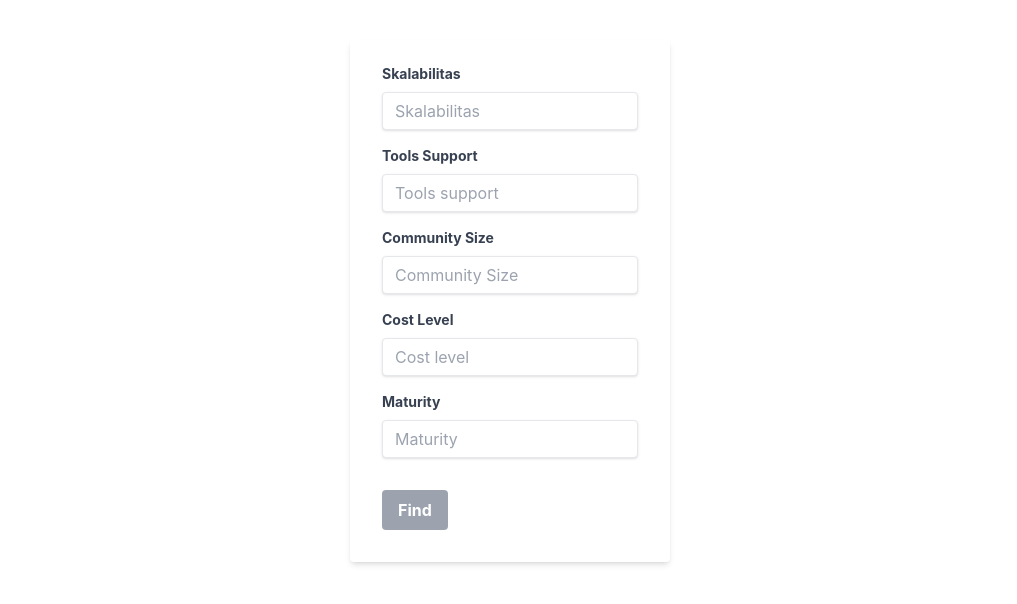
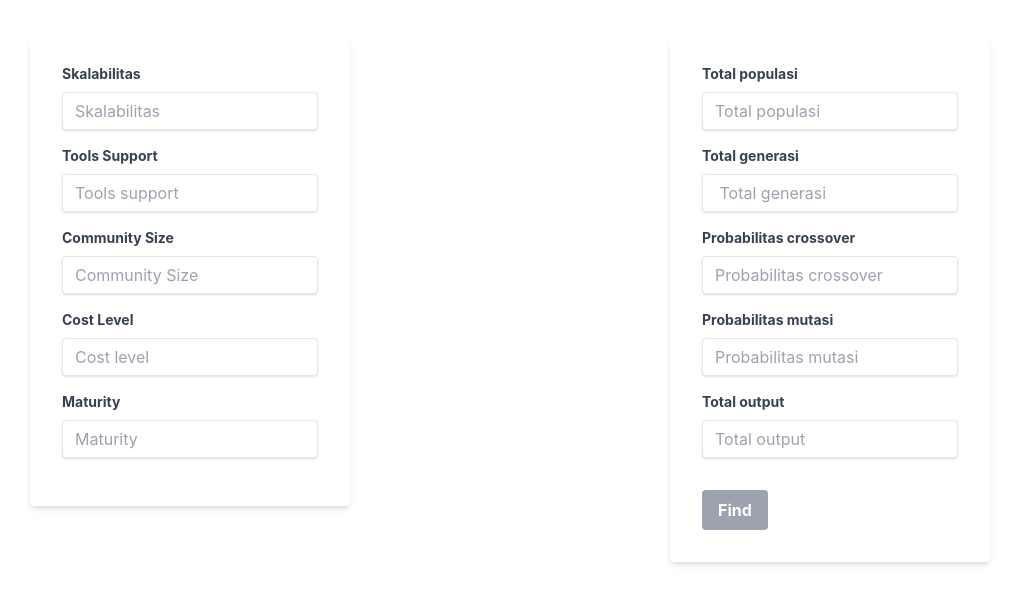
Before and after one commit to Kveline/stackev, a React (Create React App) app in the folder stackev-app/: page / in a window 1280 px wide. Shown: the top 604 px of the page, without its empty margins (130-1147 px from the left). Built offline with nearby package versions, Linux system fonts and the light colour scheme.

Commit message:
GA function with GA Parameter Input

```diff
--- a/stackev-app/src/App.tsx
+++ b/stackev-app/src/App.tsx
@@ -60,6 +60,63 @@ function App() {
     (value: any) => value.trim() !== "" && +value > -1 && +value < 11
   );
 
+  // parameter GA
+  // total populasi
+  const {
+    value: enteredPopulation,
+    isValid: enteredPopulationIsValid,
+    hasError: populationInputHasError,
+    valueChangeHandler: populationChangedHandler,
+    inputBlurHandler: populationBlurHandler,
+  } = useInput(
+    (value: any) => value.trim() !== "" && +value > -1 && +value < 50
+  );
+
+  // total generasi
+  const {
+    value: enteredGeneration,
+    isValid: enteredGenerationIsValid,
+    hasError: generationInputHasError,
+    valueChangeHandler: generationChangedHandler,
+    inputBlurHandler: generationBlurHandler,
+  } = useInput(
+    (value: any) => value.trim() !== "" && +value > -1 && +value < 1001
+  );
+
+  // probabilitas crossover
+  const {
+    value: enteredPc,
+    isValid: enteredPcIsValid,
+    hasError: pcInputHasError,
+    valueChangeHandler: pcChangedHandler,
+    inputBlurHandler: pcBlurHandler,
+  } = useInput(
+    (value: any) => value.trim() !== "" && +value > -1 && +value < 1
+  );
+
+  // probabilitas mutasi
+  const {
+    value: enteredPm,
+    isValid: enteredPmIsValid,
+    hasError: pmInputHasError,
+    valueChangeHandler: pmChangedHandler,
+    inputBlurHandler: pmBlurHandler,
+  } = useInput(
+    (value: any) => value.trim() !== "" && +value > -1 && +value < 1
+  );
+
+  // total output
+  const {
+    value: enteredOutput,
+    isValid: enteredOutputIsValid,
+    hasError: outputInputHasError,
+    valueChangeHandler: outputChangedHandler,
+    inputBlurHandler: outputBlurHandler,
+  } = useInput(
+    (value: any) =>
+      value.trim() !== "" && +value > -1 && +value < +enteredPopulation
+  );
+
   // checking all input is valid
   let formIsValid = false;
 
@@ -68,14 +125,17 @@ function App() {
     enteredToolsSupportIsValid &&
     enteredCommunitySizeIsValid &&
     enteredCostLevelIsValid &&
-    enteredMaturityIsValid
+    enteredMaturityIsValid &&
+    enteredPopulationIsValid &&
+    enteredGenerationIsValid &&
+    enteredPcIsValid &&
+    enteredPmIsValid &&
+    enteredOutputIsValid
   ) {
     formIsValid = true;
   }
 
   const findTechstack = (event: React.FormEvent<EventTarget>): void => {
-    console.log(formIsValid);
-
     event.preventDefault();
     let userInput = new Priority({
       skalabilitas: +enteredSkalabilitas,
@@ -84,18 +144,22 @@ function App() {
       costLevel: +enteredCostLevel,
       maturity: +enteredMaturity,
     });
-    const result = geneticAlgorithm(userInput, 6, 10, 0.5, 0.1, 100);
+    const result = geneticAlgorithm(
+      userInput,
+      enteredOutput,
+      enteredPopulation,
+      enteredPc,
+      enteredPm,
+      enteredGeneration
+    );
     console.log(result);
   };
 
   // {result[0].backend.name} {result[0].frontend.name} {result[0].dbms.name}
   return (
-    <div className="App">
-      <div className="w-full max-w-xs m-auto mt-10">
-        <form
-          onSubmit={findTechstack}
-          className="bg-white shadow-md rounded px-8 pt-6 pb-8 mb-4 text-left"
-        >
+    <div className="App flex justify-center">
+      <div className="w-full max-w-xs m-auto mt-10 flex">
+        <form className="bg-white shadow-md rounded px-8 pt-6 pb-8 mb-4 text-left">
           {/* input skalabilitas */}
           <div className="mb-4">
             <label
@@ -210,6 +274,129 @@ function App() {
             )}
           </div>
           {/* end of input maturity */}
+        </form>
+      </div>
+
+      {/* parameter GA */}
+      <div className="w-full max-w-xs m-auto mt-10">
+        <form
+          onSubmit={findTechstack}
+          className="bg-white shadow-md rounded px-8 pt-6 pb-8 mb-4 text-left"
+        >
+          {/* input populasi */}
+          <div className="mb-4">
+            <label
+              className="block text-gray-700 text-sm font-bold mb-2"
+              htmlFor="username"
+            >
+              Total populasi
+            </label>
+            <input
+              onChange={populationChangedHandler}
+              value={enteredPopulation}
+              onBlur={populationBlurHandler}
+              className="shadow appearance-none border rounded w-full py-2 px-3 text-gray-700 leading-tight focus:outline-none focus:shadow-outline"
+              id="username"
+              type="text"
+              placeholder="Total populasi"
+            />
+            {populationInputHasError && (
+              <p className="text-rose-500 text-sm">Invalid input!</p>
+            )}
+          </div>
+          {/* end of input populasi */}
+
+          {/* input otal generasi */}
+          <div className="mb-4">
+            <label
+              className="block text-gray-700 text-sm font-bold mb-2"
+              htmlFor="username"
+            >
+              Total generasi
+            </label>
+            <input
+              onChange={generationChangedHandler}
+              value={enteredGeneration}
+              onBlur={generationBlurHandler}
+              className="shadow appearance-none border rounded w-full py-2 px-3 text-gray-700 leading-tight focus:outline-none focus:shadow-outline"
+              id="username"
+              type="text"
+              placeholder=" Total generasi"
+            />
+            {generationInputHasError && (
+              <p className="text-rose-500 text-sm">Invalid input!</p>
+            )}
+          </div>
+          {/* end of input total generasi */}
+
+          {/* input pc */}
+          <div className="mb-4">
+            <label
+              className="block text-gray-700 text-sm font-bold mb-2"
+              htmlFor="username"
+            >
+              Probabilitas crossover
+            </label>
+            <input
+              onChange={pcChangedHandler}
+              value={enteredPc}
+              onBlur={pcBlurHandler}
+              className="shadow appearance-none border rounded w-full py-2 px-3 text-gray-700 leading-tight focus:outline-none focus:shadow-outline"
+              id="username"
+              type="text"
+              placeholder="Probabilitas crossover"
+            />
+            {pcInputHasError && (
+              <p className="text-rose-500 text-sm">Invalid input!</p>
+            )}
+          </div>
+          {/* end of input pc */}
+
+          {/* input pm */}
+          <div className="mb-4">
+            <label
+              className="block text-gray-700 text-sm font-bold mb-2"
+              htmlFor="username"
+            >
+              Probabilitas mutasi
+            </label>
+            <input
+              onChange={pmChangedHandler}
+              value={enteredPm}
+              onBlur={pmBlurHandler}
+              className="shadow appearance-none border rounded w-full py-2 px-3 text-gray-700 leading-tight focus:outline-none focus:shadow-outline"
+              id="username"
+              type="text"
+              placeholder="Probabilitas mutasi"
+            />
+            {pmInputHasError && (
+              <p className="text-rose-500 text-sm">Invalid input!</p>
+            )}
+          </div>
+          {/* end of input pm */}
+
+          {/* input total output */}
+          <div className="mb-4">
+            <label
+              className="block text-gray-700 text-sm font-bold mb-2"
+              htmlFor="username"
+            >
+              Total output
+            </label>
+            <input
+              onChange={outputChangedHandler}
+              value={enteredOutput}
+              onBlur={outputBlurHandler}
+              className="shadow appearance-none border rounded w-full py-2 px-3 text-gray-700 leading-tight focus:outline-none focus:shadow-outline"
+              id="username"
+              type="text"
+              placeholder="Total output"
+            />
+            {outputInputHasError && (
+              <p className="text-rose-500 text-sm">Invalid input!</p>
+            )}
+          </div>
+          {/* end of input total output */}
 
           <div className="mt-8">
             <button
@@ -222,6 +409,8 @@ function App() {
           </div>
         </form>
       </div>
+
+      {/* end of parameter GA */}
     </div>
   );
 }
```
